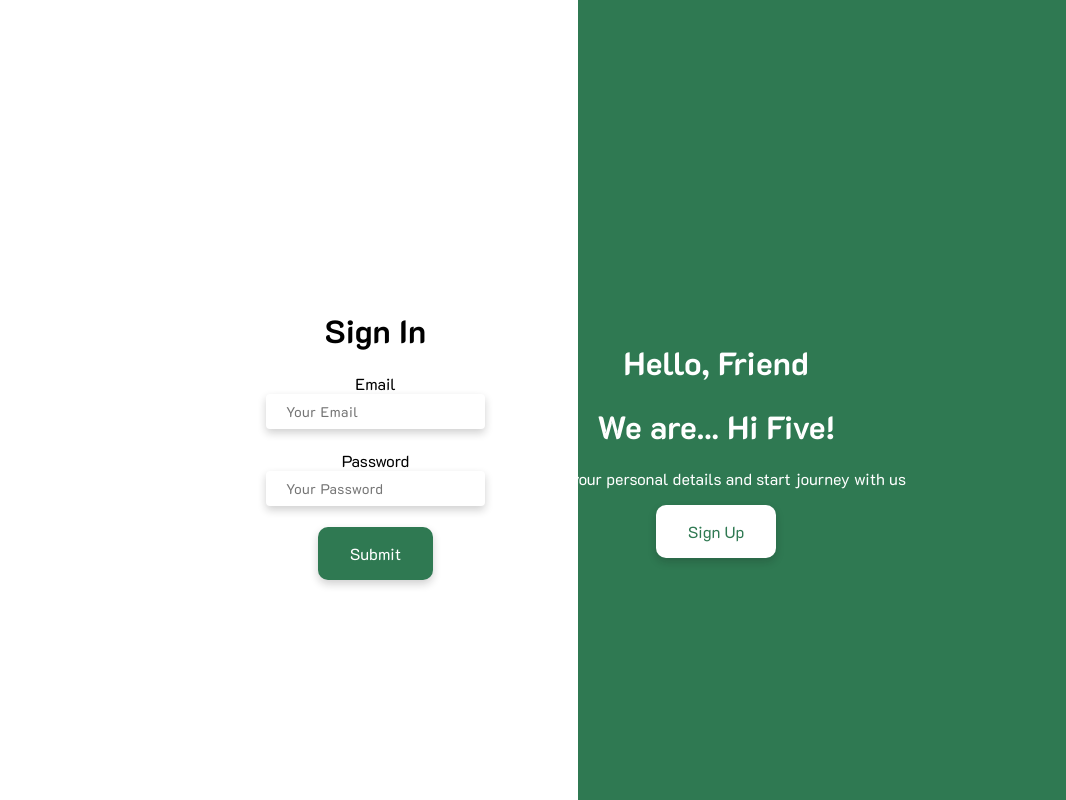
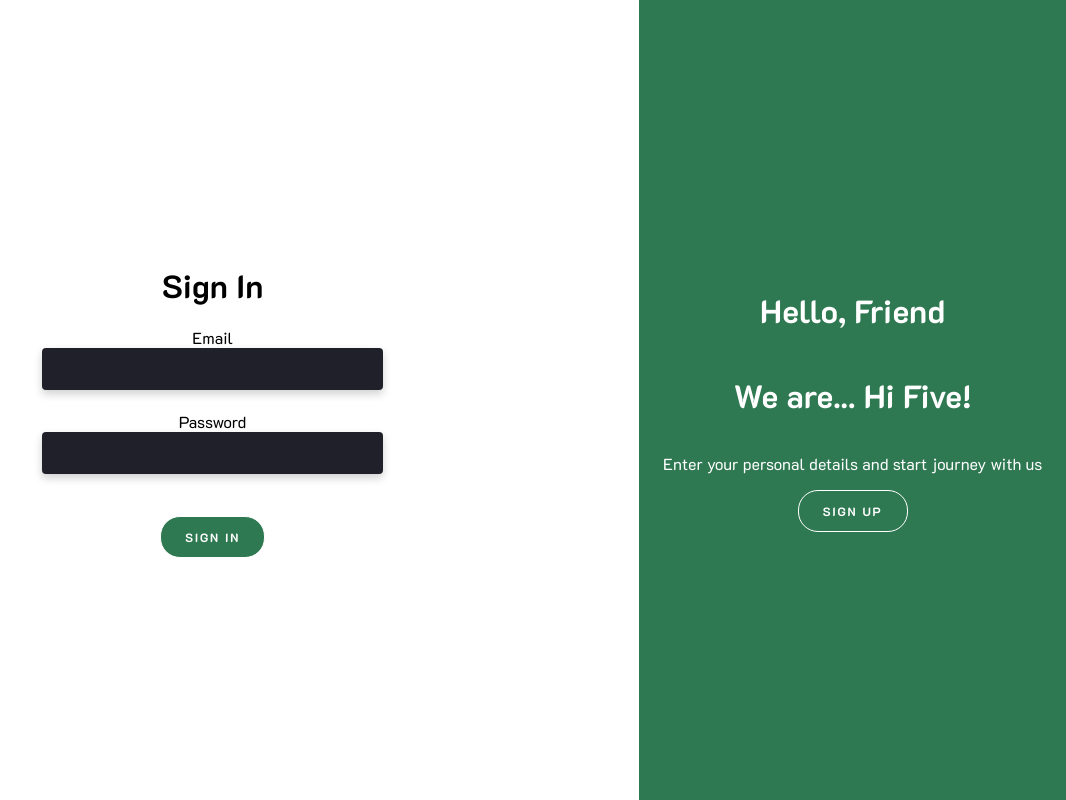
Before and after one commit to munkeawtoast/webtech-group-project, a Next.js app: page /login in a window 1280 px wide. Shown: the whole page, without its empty margins (214-1280 px from the left). Built offline with nearby package versions, Linux system fonts and the light colour scheme.

Commit message:
login page update 3am

```diff
--- /dev/null
+++ b/components/loginfunc/ButtonInput.jsx
@@ -0,0 +1,28 @@
+import React from "react";
+import { css } from "@emotion/react";
+import fonts from "constants/fonts";
+import colors from "constants/colors";
+
+function ButtonInput( {placeholderText} ){
+  return(
+    <a css={css`
+      border-radius: 20px;
+      border: 0.1em solid ${colors.white};
+      background-color: ${colors.greenPrimary};
+      color: ${colors.white};
+      font-size: 12px;
+      font-weight: bold;
+      padding: 1em 2em;
+      letter-spacing: 0.15em;
+      text-transform: uppercase;
+      transition: transform 80ms ease-in;
+      font-family: ${fonts.normalFontFamily};
+      &:Active, &:focus, &:hover {
+        background-color: ${colors.black};
+        border: 0.1em solid ${colors.black};
+      }
+    `}>{ placeholderText }</a>
+  )
+}
+
+export default ButtonInput
--- /dev/null
+++ b/components/loginfunc/FormInput.jsx
@@ -0,0 +1,35 @@
+import { css } from "@emotion/react";
+import React from "react";
+import fonts from "constants/fonts";
+import { mediaQueries as mq } from "constants/mediaqueries";
+
+function FormInput({ type }){
+    return(
+        <input
+            type={type}
+            css={css`
+                display: block;
+                padding: 1em 2em;
+                height: 3em;
+                width: 40%;
+                border-radius: 4px;
+                font-size: 14px;
+                line-height: 22px;
+                letter-spacing: 1px;
+                outline: none;
+                color: #c4c3ca;
+                background-color: #1f2029;
+                border: none;
+                -webkit-transition: all 200ms linear;
+                transition: all 200ms linear;
+                box-shadow: 0 4px 8px 0 rgba(21,21,21,.2);
+                ${mq[1]}{
+                    width: 60%;
+                    height: 1em;
+                }
+            `}
+        />
+    )
+}
+
+export default FormInput
--- a/pages/login.jsx
+++ b/pages/login.jsx
@@ -1,122 +1,63 @@
 // file namkhaeng
-import React from 'react'
+import React, { Component } from 'react'
 import { css } from "@emotion/react"
+import ButtonInput from 'components/loginfunc/ButtonInput'
+import FormInput from 'components/loginfunc/FormInput'
 import colors from 'constants/colors'
+import { mediaQueries  as mq } from 'constants/mediaqueries'
 import fonts from 'constants/fonts'
 
 function Login() {
   return (
     <div css={css`
       display: flex;
-        flex-direction: row;
+      width: 100vw;
+      padding: 0;
+      margin: 0;
       align-items: center;
+      justify-content: center;
       font-family: ${fonts.normalFontFamily};
+      ${mq[1]} {
+        flex-direction: column;
+        width: 100vw;
+        height: 80vh;
+      }
     `}>
       <div css={css`
+        display: flex;
+        flex-direction: column;
+        flex: 2;
         background-color: ${colors.white};
-            width: 130vh;
         height: 100vh;
-            margin: 0;
-            padding: 0;
-            text-align: center;
-        `}>
-          <div css={css`
-              margin: 0;
-              position: absolute;
-              top: 18em;
-              left: 30em;
-              button{
-                display: inline-block;
-                font-size: 1em;
-                padding: 1em 2em;
-                -webkit-appearance: none;
-                appearance: none;
-                background-color: ${colors.greenPrimary};
-                color: ${colors.white};
-                border-radius: 10px;
-                border: none;
-                cursor: pointer;
-                font-family: ${fonts.normalFontFamily};
-                box-shadow: 0 4px 8px 0 rgba(21,21,21,.2);
-              }
-              button:hover{
-                background-color: ${colors.black};
-                cursor: pointer;
-                transition: all 200ms linear;
-              }
-              .form-style {
-                padding: 13px 20px;
-                height: 35px;
-                width: 100%;
-                font-weight: 500;
-                border-radius: 4px;
-                font-size: 14px;
-                line-height: 22px;
-                letter-spacing: 0.5px;
-                outline: none;
+        align-items: center;
+        justify-content: center;
+        ${mq[1]}{
           background-color: ${colors.white};
-                border: none;
-                -webkit-transition: all 200ms linear;
-                transition: all 200ms linear;
-                box-shadow: 0 4px 8px 0 rgba(21,21,21,.2);
-                font-family: ${fonts.normalFontFamily};
-              }
-              .form-style:focus, .form-style:active {
-                border: none;
-                outline: none;
-                box-shadow: 0 4px 8px 0 rgba(21,21,21,.2);
+          width: 100vw;
         }
       `}>
           <h1>Sign In</h1>
-                  <label htmlFor="logemail">Email</label><br />
-                  <input type="email" name="logemail" class="form-style" placeholder="Your Email" id="logemail" autocomplete="off" /><br /><br />
-                  <label htmlFor="logpassword">Password</label><br />
-                  <input type="password" name="logpassword" class="form-style" placeholder="Your Password" id="logpassword" autocomplete="off" /><br /><br />
-                  <button>Submit</button>
-          </div>
+          Email
+          <FormInput type={'email'} /><br />
+          Password
+          <FormInput type={'password'} /><br /><br />
+          <ButtonInput placeholderText={'Sign In'} />
       </div>
       <div css={css`
+        display: flex;
+        flex-direction: column;
+        flex: 1;
+        background-color: ${colors.greenPrimary};
+        height: 100vh;
         color: ${colors.white};
-            width: 80vh;
-            height: 100vh;
-            background-color: ${colors.greenPrimary};
-            margin: 0;
-            padding: 0;
         align-items: center;
-            align-content: center;
         justify-content: center;
         text-align: center;
-        `}>
-              <div css={css`
-                  margin: 0;
-                  position: absolute;
-                  top: 20em;
-                  right: 10em;
-                  button{
-                    display: inline-block;
-                    font-size: 1em;
-                    padding: 1em 2em;
-                    -webkit-appearance: none;
-                    appearance: none;
-                    background-color: ${colors.white};
-                    color: ${colors.greenPrimary};
-                    border-radius: 10px;
-                    border: none;
-                    cursor: pointer;
-                    font-family: ${fonts.normalFontFamily};
-                    box-shadow: 0 4px 8px 0 rgba(21,21,21,.2);
-                  }
-                  button:hover{
-                    background-color: ${colors.black};
-                    cursor: pointer;
-                    transition: all 200ms linear;
-                  }
       `}>
         <h1>Hello, Friend</h1>
         <h1>We are... Hi Five!</h1>
         <p>Enter your personal details and start journey with us</p>
-                    <button>Sign Up</button>
-              </div>
+        <ButtonInput placeholderText={'Sign Up'}/>
       </div>
     </div>
   )
```
Lines whose indentation alone changed are shown as unchanged.
